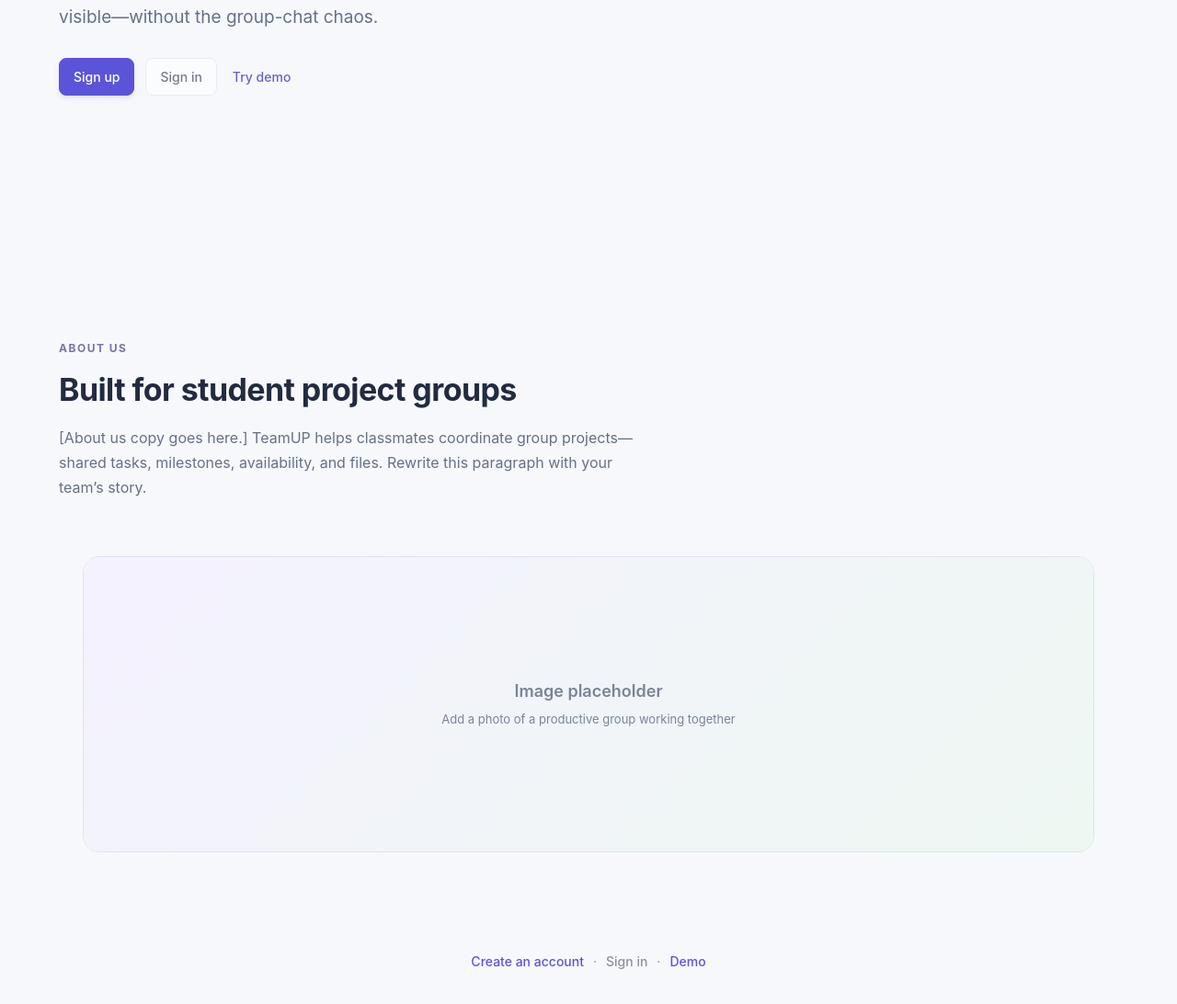
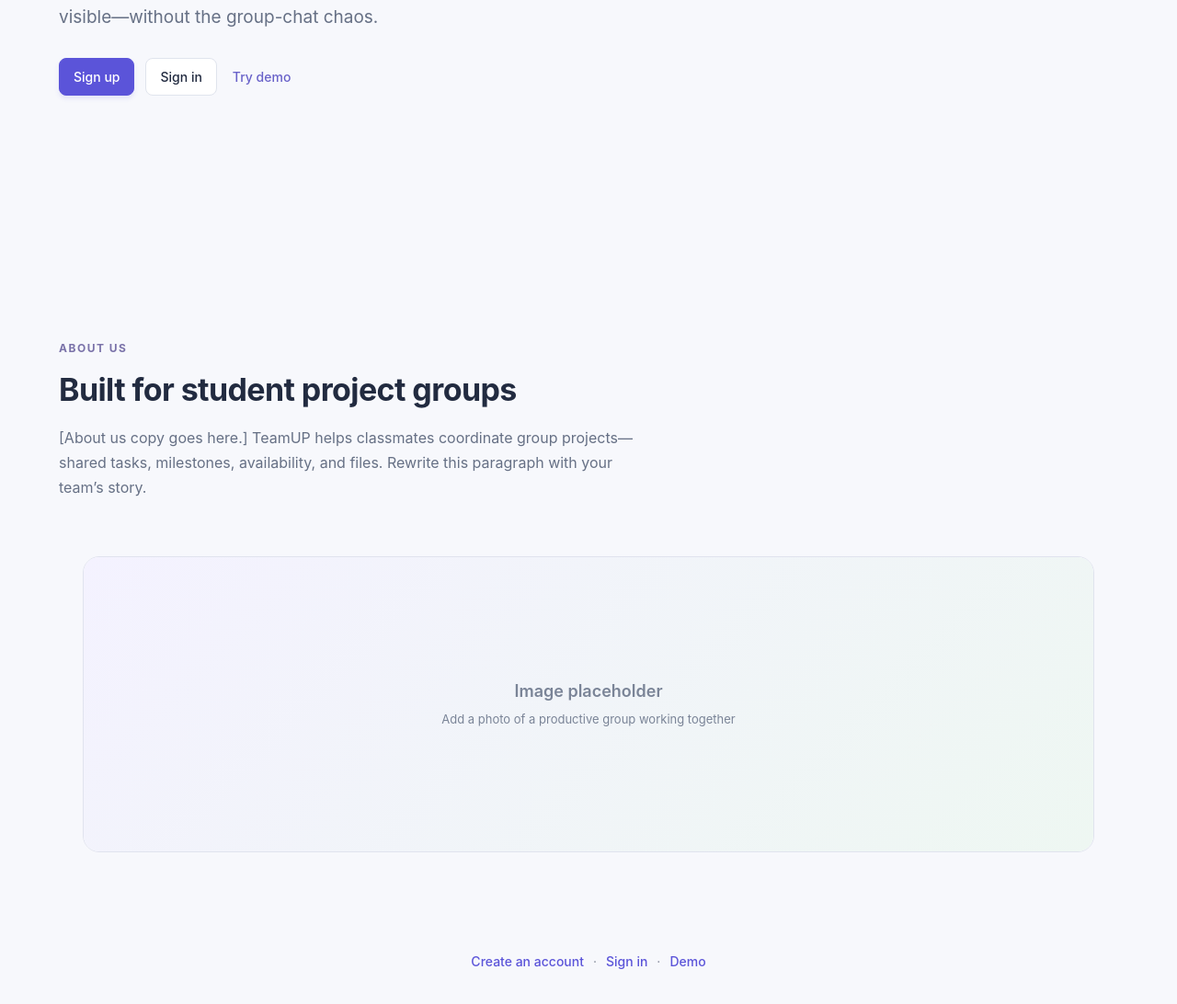
Before and after one commit to landon-pack/TeamUP, a Next.js app: page / in a window 1280 px wide. Shown: the part 438-1530 px from the top of the page at 92% size. Built offline with nearby package versions, Linux system fonts and the light colour scheme.

Commit message:
Wire landing Sign in back to the sign-in form.
Co-authored-by: Cursor <cursoragent@cursor.com>

```diff
--- a/app/globals.css
+++ b/app/globals.css
@@ -1318,11 +1318,6 @@ h3 {
   color: #5b54d9;
   font-weight: 550;
 }
-.landing-footer-muted {
-  color: #8b91a0;
-  font-weight: 550;
-  cursor: default;
-}
 
 /* =============================================================================
    Auth pages (`/signup`, `/signin`) — centered clean form card
--- a/app/landing.tsx
+++ b/app/landing.tsx
@@ -2,8 +2,7 @@
  * Marketing landing page (route: `/`).
  *
  * Who edits what:
- * - Hero CTAs / Sign up wiring → already set up
- * - Sign in button → teammate wires to /signin (see hero/footer TODOs)
+ * - Hero CTAs / Sign up + Sign in wiring → already set up
  * - About copy → app/landing/about.tsx
  * - Images → app/landing/visual.tsx (+ files in public/landing/)
  * - Sign in page look → app/signin/page.tsx
@@ -11,7 +10,7 @@
  * Site map:
  *   /           → this landing page
  *   /signup     → create account (working)
- *   /signin     → sign in form (not linked from landing yet)
+ *   /signin     → sign in (working)
  *   /workspace  → main app after auth
  *   /demo       → try the app without an account
  */
--- a/app/landing/footer.tsx
+++ b/app/landing/footer.tsx
@@ -6,10 +6,7 @@ export function LandingFooter() {
     <footer className='landing-footer'>
       <a href={LANDING_ROUTES.signUp}>Create an account</a>
       <span aria-hidden='true'>·</span>
-      {/* TODO(teammate): link to LANDING_ROUTES.signIn when wiring sign-in */}
-      <span className='landing-footer-muted' title='Sign in link coming soon'>
-        Sign in
-      </span>
+      <a href={LANDING_ROUTES.signIn}>Sign in</a>
       <span aria-hidden='true'>·</span>
       <a href={LANDING_ROUTES.demo}>Demo</a>
     </footer>
--- a/app/landing/hero.tsx
+++ b/app/landing/hero.tsx
@@ -22,13 +22,9 @@ export function LandingHero() {
             Sign up
           </a>
 
-          {/*
-            TODO(teammate): wire this to the sign-in form.
-            Example: change to <a className="btn" href={LANDING_ROUTES.signIn}>Sign in</a>
-          */}
-          <button type='button' className='btn' disabled title='Sign in link coming soon'>
+          <a className='btn' href={LANDING_ROUTES.signIn}>
             Sign in
-          </button>
+          </a>
 
           <a className='btn subtle' href={LANDING_ROUTES.demo}>
             Try demo
--- a/app/landing/routes.ts
+++ b/app/landing/routes.ts
@@ -5,10 +5,7 @@
 export const LANDING_ROUTES = {
   /** Create an account (working). */
   signUp: '/signup',
-  /**
-   * Sign-in destination for when a teammate wires the landing CTA.
-   * Not linked from the landing page yet — see hero/footer TODOs.
-   */
+  /** Existing account — opens /signin, then /workspace after success. */
   signIn: '/signin?return_to=%2Fworkspace',
   /** Local/demo workspace with no account required. */
   demo: '/demo',
```
